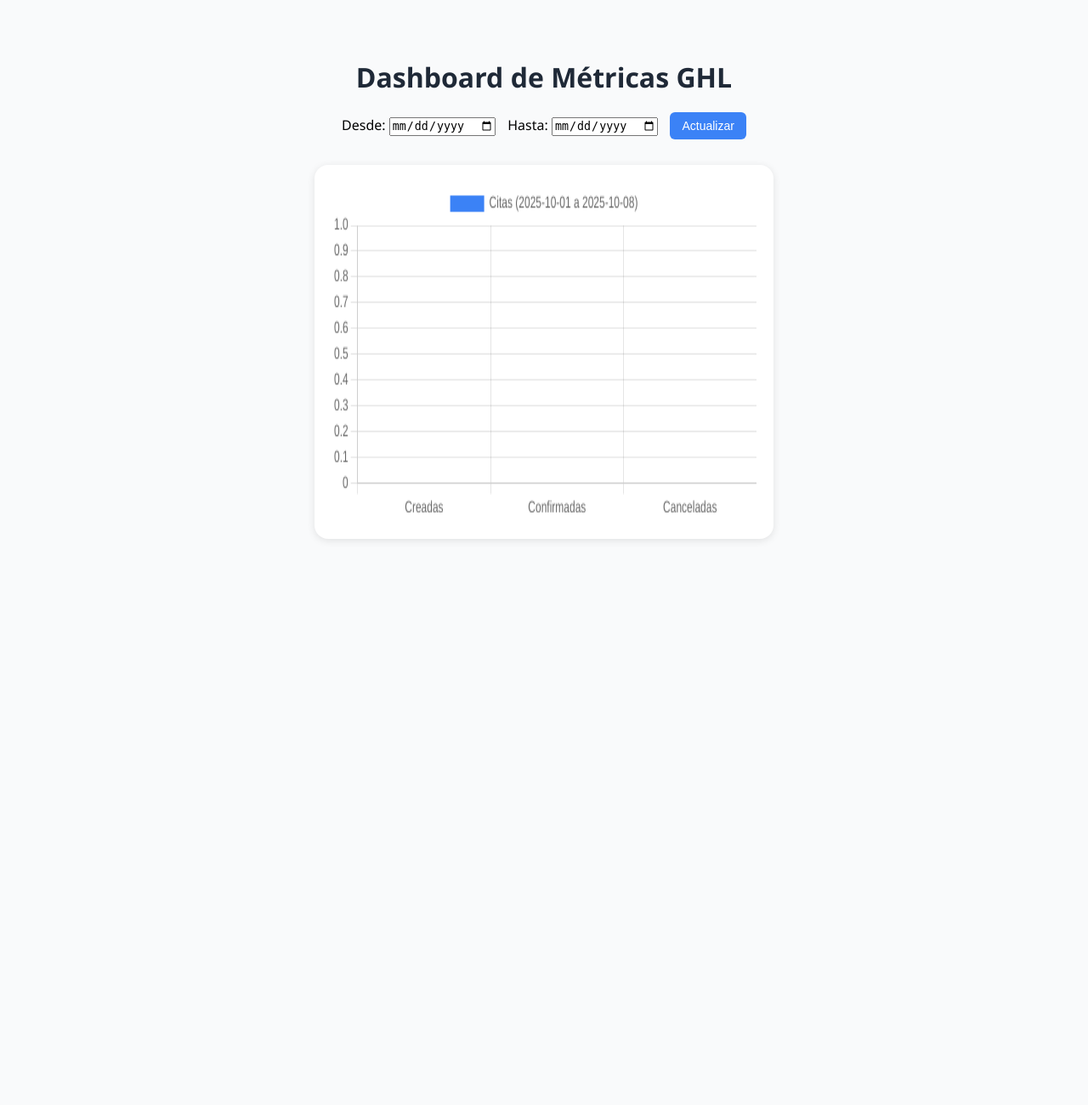
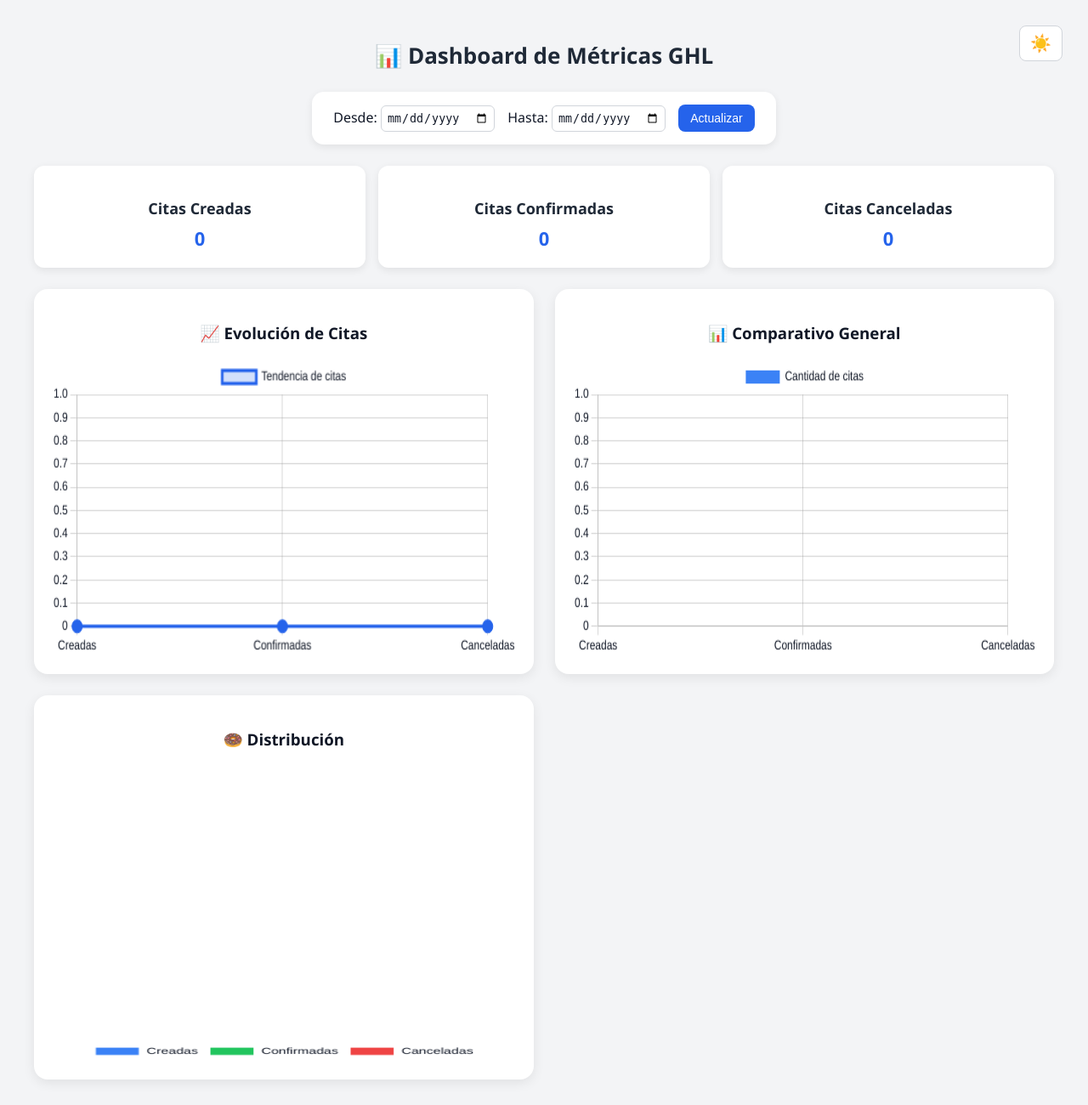
Before and after one commit to VerdeZif/GHL_Dashboard_Simple, a Django app: page /dashboard/ in a window 1280 px wide. Shown: the whole page at 85% size. Before the commit the page ends 636 px from the top, so only its background shows below. Run offline with Django 5.2, Linux system fonts and the light colour scheme; data that the repository does not hold is empty.

Commit message:
Subiendo frontend

```diff
--- /dev/null
+++ b/reports/static/reports/css/dashboard.css
@@ -0,0 +1,167 @@
+/* 🎨 Variables CSS para colores */
+:root {
+  --bg-color: #f3f4f6;
+  --card-bg: white;
+  --text-color: #111827;
+  --heading-color: #1f2937;
+  --border-color: #d1d5db;
+  --shadow-color: rgba(0, 0, 0, 0.08);
+}
+
+/* 🌙 Modo Oscuro */
+.dark-mode {
+  --bg-color: #1f2937;
+  --card-bg: #374151;
+  --text-color: #f3f4f6;
+  --heading-color: #d1d5db;
+  --border-color: #4b5563;
+  --shadow-color: rgba(0, 0, 0, 0.3);
+}
+
+/* ✨ Transición global */
+* {
+  transition: background-color 0.3s ease, color 0.3s ease;
+}
+
+/* 🧱 General */
+body {
+  font-family: "Segoe UI", sans-serif;
+  background: var(--bg-color);
+  margin: 0;
+  padding: 30px;
+  display: flex;
+  flex-direction: column;
+  align-items: center;
+  color: var(--text-color);
+}
+
+h1 {
+  font-size: 26px;
+  font-weight: 700;
+  margin-bottom: 25px;
+  color: var(--heading-color);
+}
+
+/* ⚙️ Controles */
+.controls {
+  background: var(--card-bg);
+  border-radius: 14px;
+  padding: 15px 25px;
+  display: flex;
+  align-items: center;
+  gap: 15px;
+  margin-bottom: 25px;
+  box-shadow: 0 3px 10px var(--shadow-color);
+}
+
+label {
+  font-weight: 500;
+}
+
+input[type="date"] {
+  padding: 6px;
+  border-radius: 6px;
+  border: 1px solid var(--border-color);
+  background-color: var(--card-bg);
+  color: var(--text-color);
+}
+
+/* 🔘 Botones */
+button {
+  background-color: #2563eb;
+  color: white;
+  border: none;
+  border-radius: 8px;
+  padding: 8px 14px;
+  cursor: pointer;
+  font-size: 14px;
+  transition: background 0.2s ease, transform 0.1s ease;
+}
+
+button:hover {
+  background-color: #1e40af;
+}
+
+button:active {
+  transform: scale(0.97);
+}
+
+/* ☀️🌙 Botón modo oscuro */
+.mode-toggle {
+  position: absolute;
+  top: 30px;
+  right: 30px;
+}
+
+#mode-switch {
+  font-size: 20px;
+  padding: 8px 12px;
+  background-color: var(--card-bg);
+  border: 1px solid var(--border-color);
+  color: var(--text-color);
+}
+
+#mode-switch:hover {
+  background-color: var(--border-color);
+}
+
+/* 📊 Dashboard */
+.dashboard-grid {
+  display: grid;
+  grid-template-columns: repeat(auto-fit, minmax(400px, 1fr));
+  gap: 25px;
+  width: 100%;
+  max-width: 1200px;
+}
+
+.chart-card {
+  background: var(--card-bg);
+  border-radius: 16px;
+  padding: 20px;
+  box-shadow: 0 4px 14px var(--shadow-color);
+  display: flex;
+  flex-direction: column;
+  align-items: center;
+}
+
+canvas {
+  width: 100% !important;
+  height: 350px !important;
+}
+
+/* 📈 Tarjetas resumen */
+.summary {
+  display: flex;
+  justify-content: space-around;
+  width: 100%;
+  max-width: 1200px;
+  margin-bottom: 25px;
+  gap: 15px;
+}
+
+.summary-card {
+  background: var(--card-bg);
+  border-radius: 12px;
+  padding: 20px;
+  flex: 1;
+  text-align: center;
+  box-shadow: 0 3px 10px var(--shadow-color);
+  transition: transform 0.2s ease, background 0.3s;
+}
+
+.summary-card:hover {
+  transform: scale(1.03);
+}
+
+.summary-card h3 {
+  font-size: 18px;
+  margin-bottom: 8px;
+  color: var(--heading-color);
+}
+
+.summary-card p {
+  font-size: 22px;
+  font-weight: 600;
+  color: #2563eb;
+  margin: 0;
+}
--- /dev/null
+++ b/reports/static/reports/js/dashboard.js
@@ -0,0 +1,149 @@
+// Variable global para los gráficos
+let lineChart, barChart, doughnutChart;
+
+// Cargar y renderizar datos
+async function cargarDatos() {
+  try {
+    const start = document.getElementById("start").value;
+    const end = document.getElementById("end").value;
+    let url = "/metrics/";
+    if (start && end) url += `?start=${start}&end=${end}`;
+
+    const response = await fetch(url);
+    const data = await response.json();
+
+    if (data.error) {
+      alert("Error: " + data.error);
+      return;
+    }
+
+    // Actualizar resumen
+    document.getElementById("created").textContent = data.created || 0;
+    document.getElementById("confirmed").textContent = data.confirmed || 0;
+    document.getElementById("cancelled").textContent = data.cancelled || 0;
+
+    const labels = ["Creadas", "Confirmadas", "Canceladas"];
+    const valores = [data.created || 0, data.confirmed || 0, data.cancelled || 0];
+
+    // Destruir gráficos previos
+    [lineChart, barChart, doughnutChart].forEach((g) => g?.destroy());
+
+    // Colores del modo actual
+    const textColor = getComputedStyle(document.body)
+      .getPropertyValue("--text-color")
+      .trim();
+
+    // Opciones comunes
+    const commonOptions = {
+      responsive: true,
+      scales: {
+        y: {
+          beginAtZero: true,
+          grid: { color: "rgba(128, 128, 128, 0.3)" },
+          ticks: { color: textColor },
+        },
+        x: {
+          grid: { color: "rgba(128, 128, 128, 0.3)" },
+          ticks: { color: textColor },
+        },
+      },
+      plugins: {
+        legend: { labels: { color: textColor } },
+      },
+    };
+
+    // 📈 Line Chart
+    lineChart = new Chart(document.getElementById("lineChart"), {
+      type: "line",
+      data: {
+        labels,
+        datasets: [
+          {
+            label: "Tendencia de citas",
+            data: valores,
+            borderColor: "#2563eb",
+            backgroundColor: "rgba(37,99,235,0.2)",
+            tension: 0.4,
+            fill: true,
+            pointRadius: 6,
+            pointBackgroundColor: "#2563eb",
+          },
+        ],
+      },
+      options: commonOptions,
+    });
+
+    // 📊 Bar Chart
+    barChart = new Chart(document.getElementById("barChart"), {
+      type: "bar",
+      data: {
+        labels,
+        datasets: [
+          {
+            label: "Cantidad de citas",
+            data: valores,
+            backgroundColor: ["#3b82f6", "#22c55e", "#ef4444"],
+            borderRadius: 8,
+          },
+        ],
+      },
+      options: commonOptions,
+    });
+
+    // 🍩 Doughnut Chart
+    doughnutChart = new Chart(document.getElementById("doughnutChart"), {
+      type: "doughnut",
+      data: {
+        labels,
+        datasets: [
+          {
+            label: "Distribución",
+            data: valores,
+            backgroundColor: ["#3b82f6", "#22c55e", "#ef4444"],
+          },
+        ],
+      },
+      options: {
+        responsive: true,
+        plugins: {
+          legend: {
+            position: "bottom",
+            labels: { color: textColor },
+          },
+        },
+      },
+    });
+  } catch (error) {
+    console.error("Error al cargar métricas:", error);
+    alert("No se pudieron cargar los datos.");
+  }
+}
+
+// 🌙 Alternar modo oscuro/claro
+function toggleDarkMode() {
+  const body = document.body;
+  const isDarkMode = body.classList.contains("dark-mode");
+  const newMode = isDarkMode ? "light-mode" : "dark-mode";
+  body.className = newMode;
+
+  document.getElementById("mode-switch").textContent =
+    newMode === "dark-mode" ? "🌙" : "☀️";
+
+  localStorage.setItem("theme", newMode);
+
+  // Re-renderizar los gráficos con el nuevo tema
+  cargarDatos();
+}
+
+// 🚀 Inicialización
+function initDashboard() {
+  const savedTheme = localStorage.getItem("theme") || "light-mode";
+  document.body.className = savedTheme;
+  document.getElementById("mode-switch").textContent =
+    savedTheme === "dark-mode" ? "🌙" : "☀️";
+
+  document.getElementById("mode-switch").addEventListener("click", toggleDarkMode);
+  cargarDatos();
+}
+
+document.addEventListener("DOMContentLoaded", initDashboard);
--- a/reports/templates/reports/dashboard.html
+++ b/reports/templates/reports/dashboard.html
@@ -1,132 +1,60 @@
+{% load static %}
 <!DOCTYPE html>
 <html lang="es">
 <head>
   <meta charset="UTF-8">
   <title>Dashboard de Métricas GHL</title>
   <script src="https://cdn.jsdelivr.net/npm/chart.js"></script>
-    <style>
-        body {
-            font-family: "Segoe UI", sans-serif;
-            background: #f9fafb;
-            display: flex;
-            flex-direction: column;
-            align-items: center;
-            padding: 40px;
-        }
-        h1 {
-            color: #1f2937;
-            margin-bottom: 20px;
-        }
-        .controls {
-            margin-bottom: 30px;
-        }
-        label {
-            margin-right: 10px;
-        }
-        button {
-            background-color: #3b82f6;
-            color: white;
-            border: none;
-            border-radius: 6px;
-            padding: 8px 14px;
-            cursor: pointer;
-            font-size: 14px;
-        }
-        button:hover {
-            background-color: #2563eb;
-        }
-        .chart-container {
-            background: white;
-            border-radius: 16px;
-            padding: 20px;
-            box-shadow: 0 2px 10px rgba(0,0,0,0.1);
-            width: 500px;
-        }
-        canvas {
-            width: 100% !important;
-            height: 400px !important;
-        }
-    </style>
+  <link rel="stylesheet" href="{% static 'reports/css/dashboard.css' %}">
 </head>
-<body>
-    <h1>Dashboard de Métricas GHL</h1>
+<body class="light-mode">
 
-    <!-- 🗓️ Filtros de fecha -->
+  <h1>📊 Dashboard de Métricas GHL</h1>
+
+  <!-- Botón de modo oscuro -->
+  <div class="mode-toggle">
+    <button id="mode-switch" title="Cambiar modo claro/oscuro">☀️</button>
+  </div>
+
+  <!-- Filtros de fechas -->
   <div class="controls">
     <label>Desde: <input type="date" id="start"></label>
     <label>Hasta: <input type="date" id="end"></label>
     <button onclick="cargarDatos()">Actualizar</button>
   </div>
 
-    <div class="chart-container">
-        <canvas id="metricsChart"></canvas>
+  <!-- Tarjetas resumen -->
+  <div class="summary">
+    <div class="summary-card">
+      <h3>Citas Creadas</h3>
+      <p id="created">-</p>
+    </div>
+    <div class="summary-card">
+      <h3>Citas Confirmadas</h3>
+      <p id="confirmed">-</p>
+    </div>
+    <div class="summary-card">
+      <h3>Citas Canceladas</h3>
+      <p id="cancelled">-</p>
+    </div>
   </div>
 
-    <script>
-        let chart; // variable global para destruir el gráfico previo
+  <!-- Gráficos -->
+  <div class="dashboard-grid">
+    <div class="chart-card">
+      <h3>📈 Evolución de Citas</h3>
+      <canvas id="lineChart"></canvas>
+    </div>
+    <div class="chart-card">
+      <h3>📊 Comparativo General</h3>
+      <canvas id="barChart"></canvas>
+    </div>
+    <div class="chart-card">
+      <h3>🍩 Distribución</h3>
+      <canvas id="doughnutChart"></canvas>
+    </div>
+  </div>
 
-        async function cargarDatos() {
-            try {
-                const start = document.getElementById('start').value;
-                const end = document.getElementById('end').value;
-
-                let url = '/metrics/';
-                if (start && end) {
-                    url += `?start=${start}&end=${end}`;
-                }
-
-                const response = await fetch(url);
-                const data = await response.json();
-
-                if (data.error) {
-                    console.error("Error desde backend:", data.error);
-                    alert("Error: " + data.error);
-                    return;
-                }
-
-                const labels = ['Creadas', 'Confirmadas', 'Canceladas'];
-                const valores = [
-                    data.created || 0,
-                    data.confirmed || 0,
-                    data.cancelled || 0
-                ];
-
-                const ctx = document.getElementById('metricsChart').getContext('2d');
-
-                // Si ya existe un gráfico previo, destruirlo antes de crear otro
-                if (chart) chart.destroy();
-
-                chart = new Chart(ctx, {
-                    type: 'bar',
-                    data: {
-                        labels: labels,
-                        datasets: [{
-                            label: `Citas (${data.start || ''} a ${data.end || ''})`,
-                            data: valores,
-                            backgroundColor: [
-                                '#3b82f6', // azul
-                                '#22c55e', // verde
-                                '#ef4444'  // rojo
-                            ],
-                            borderRadius: 8
-                        }]
-                    },
-                    options: {
-                        responsive: true,
-                        scales: {
-                            y: { beginAtZero: true }
-                        }
-                    }
-                });
-
-            } catch (error) {
-                console.error("Error al cargar métricas:", error);
-                alert("Error al cargar datos");
-            }
-        }
-
-        // Cargar datos iniciales al entrar
-        cargarDatos();
-    </script>
+  <script src="{% static 'reports/js/dashboard.js' %}"></script>
 </body>
 </html>
--- a/reports/views.py
+++ b/reports/views.py
@@ -5,6 +5,7 @@ import requests
 import datetime
 import calendar
 from datetime import timezone
+from collections import defaultdict
 
 
 def to_millis(dt: datetime.datetime) -> int:
@@ -15,10 +16,10 @@ def to_millis(dt: datetime.datetime) -> int:
 # --- MÉTRICAS DESDE GHL ---
 def appointments_metrics(request):
     """
-    Devuelve métricas básicas: citas creadas, confirmadas, canceladas.
-    Soporta rango dinámico:
-        ?start=YYYY-MM-DD&end=YYYY-MM-DD
-        o ?days=30 (por defecto últimos 7 días)
+    Devuelve métricas completas desde GHL:
+    - Totales (creadas, confirmadas, canceladas)
+    - Serie diaria (para líneas y barras)
+    - Datos adicionales (scatter y bubble)
     """
     api_key = settings.GHL_PRIVATE_TOKEN
     base_url = settings.GHL_BASE_URL.rstrip('/')
@@ -34,12 +35,11 @@ def appointments_metrics(request):
         "Version": "2021-07-28",
     }
 
-    # 🗓️ Leer parámetros GET opcionales
+    # Rango de fechas
     start_str = request.GET.get("start")
     end_str = request.GET.get("end")
     days_str = request.GET.get("days")
 
-    # Si el usuario manda fechas personalizadas
     if start_str and end_str:
         try:
             start_dt = datetime.datetime.strptime(start_str, "%Y-%m-%d").replace(tzinfo=timezone.utc)
@@ -47,7 +47,6 @@ def appointments_metrics(request):
         except ValueError:
             return JsonResponse({"error": "Formato de fecha inválido. Usa YYYY-MM-DD"}, status=400)
     else:
-        # Por defecto últimos X días
         end_dt = datetime.datetime.now(timezone.utc)
         days = int(days_str) if days_str else 7
         start_dt = end_dt - datetime.timedelta(days=days)
@@ -74,24 +73,70 @@ def appointments_metrics(request):
         data = r.json()
         events = data.get("events", [])
 
-        # Contar estados
+        # ---------------------------
+        # Totales
+        # ---------------------------
         created = len(events)
         confirmed = sum(1 for e in events if e.get("appointmentStatus") == "confirmed")
         cancelled = sum(1 for e in events if e.get("appointmentStatus") == "cancelled")
 
-        # ✅ Forzar a enteros (para los tests)
+        # ---------------------------
+        # Serie diaria + datos extra
+        # ---------------------------
+        daily_counts = defaultdict(lambda: {"created": 0, "confirmed": 0, "cancelled": 0})
+        scatter_data, bubble_data = [], []
+
+        for e in events:
+            timestamp = e.get("startTime")
+            if not timestamp:
+                continue
+
+            dt = datetime.datetime.fromtimestamp(timestamp / 1000, tz=timezone.utc).date()
+            status = e.get("appointmentStatus", "created").lower()
+            duration = e.get("durationMinutes", 0)
+            value = e.get("price", 0) or duration
+
+            daily_counts[dt]["created"] += 1
+            if status == "confirmed":
+                daily_counts[dt]["confirmed"] += 1
+            elif status == "cancelled":
+                daily_counts[dt]["cancelled"] += 1
+
+            # Scatter: hora vs duración
+            try:
+                start = datetime.datetime.fromtimestamp(e["startTime"] / 1000, tz=timezone.utc)
+                scatter_data.append({
+                    "x": start.hour,
+                    "y": duration
+                })
+                # Bubble: día vs duración, tamaño proporcional
+                bubble_data.append({
+                    "x": start.day,
+                    "y": duration,
+                    "r": max(3, min(value / 10, 30))
+                })
+            except:
+                continue
+
+        # Convertir serie diaria a lista
+        daily_data = [
+            {"date": d.strftime("%Y-%m-%d"), **v}
+            for d, v in sorted(daily_counts.items())
+        ]
+
         return JsonResponse({
-            "created": int(created),
-            "confirmed": int(confirmed),
-            "cancelled": int(cancelled),
+            "created": created,
+            "confirmed": confirmed,
+            "cancelled": cancelled,
+            "daily_data": daily_data,
+            "scatter_data": scatter_data,
+            "bubble_data": bubble_data,
             "start": start_dt.strftime("%Y-%m-%d"),
             "end": end_dt.strftime("%Y-%m-%d")
         })
 
     except Exception as e:
-        return JsonResponse({
-            "error": str(e)
-        }, status=500)
+        return JsonResponse({"error": str(e)}, status=500)
 
 
 # --- DASHBOARD HTML ---
```
Lines whose indentation alone changed are shown as unchanged.
